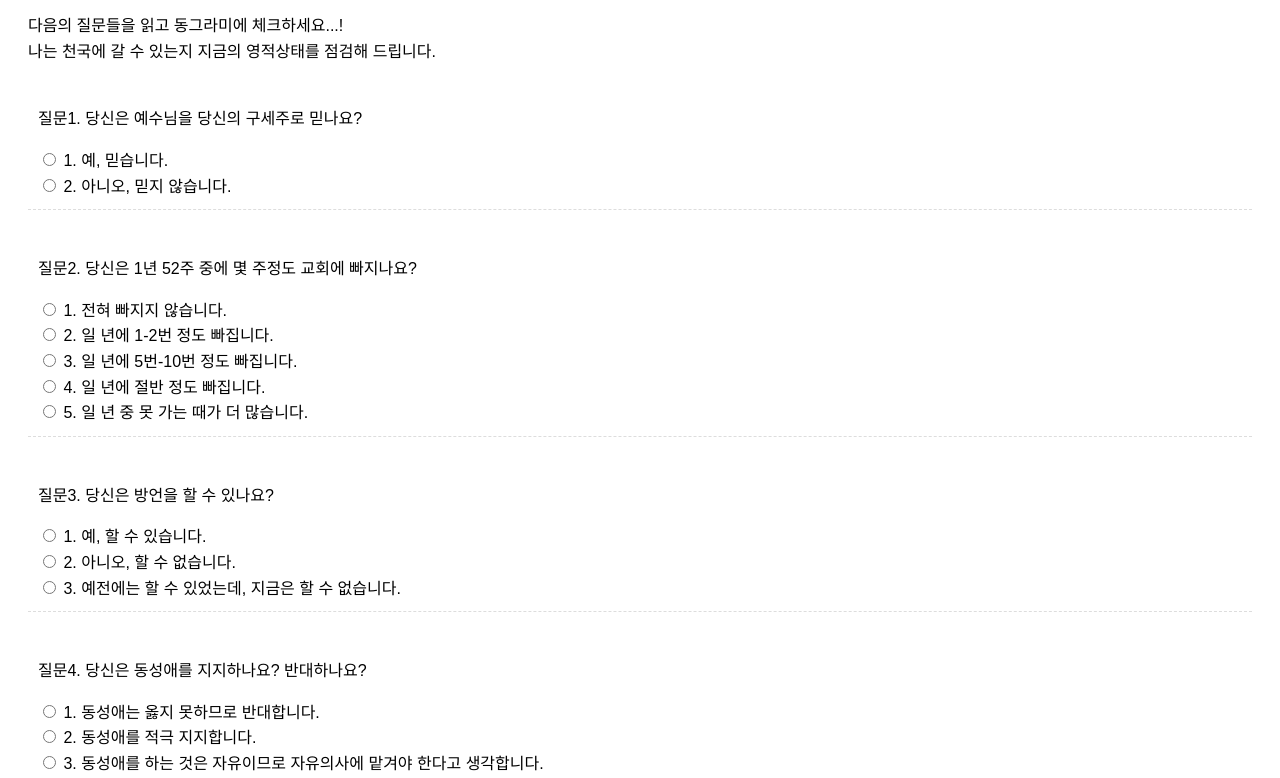
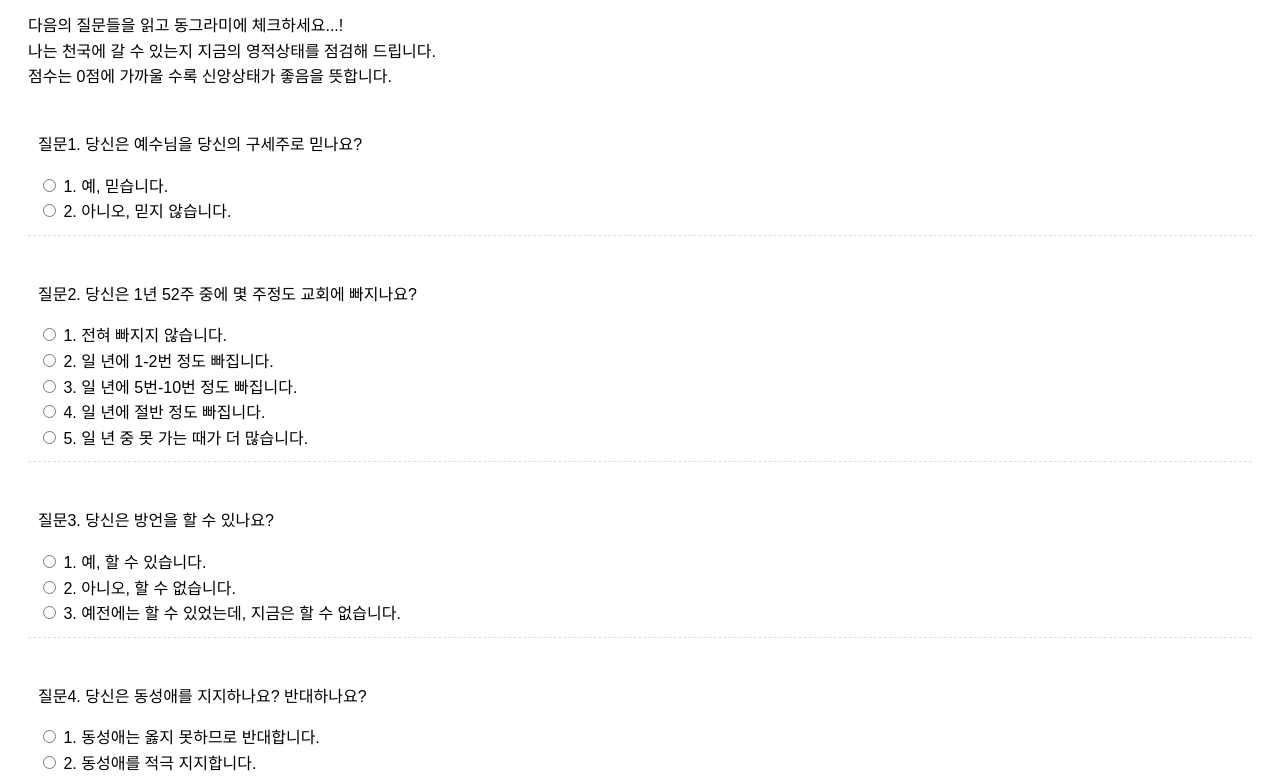
Before and after one commit to angel76487648/-, a plain HTML site: page index.html in a window 1280 px wide. Shown: the part 160-938 px from the top of the page. Drawn offline with Linux system fonts and the light colour scheme.

Commit message:
Update index.html

```diff
--- a/index.html
+++ b/index.html
@@ -46,7 +46,7 @@
 
   <h1>신앙점검 테스트<br>(나는 천국에 갈 수 있나?)</h1>
   <p>다음의 질문들을 읽고 동그라미에 체크하세요...!<br>
-  나는 천국에 갈 수 있는지 지금의 영적상태를 점검해 드립니다.</p>
+  나는 천국에 갈 수 있는지 지금의 영적상태를 점검해 드립니다.<br> 점수는 0점에 가까울 수록 신앙상태가 좋음을 뜻합니다.</p>
 
   <form id="faithTest">
 
```
